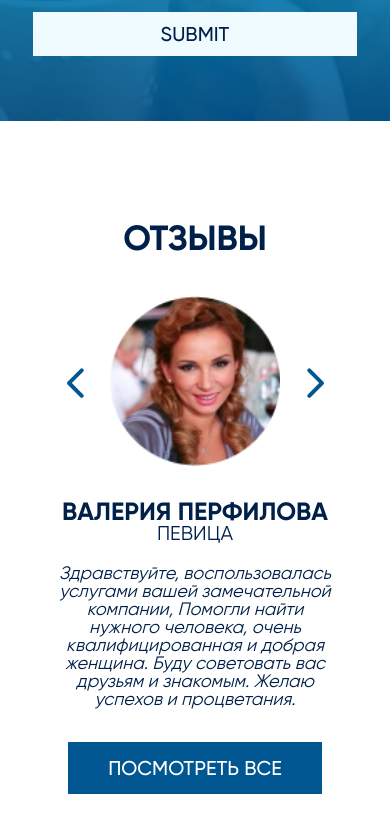
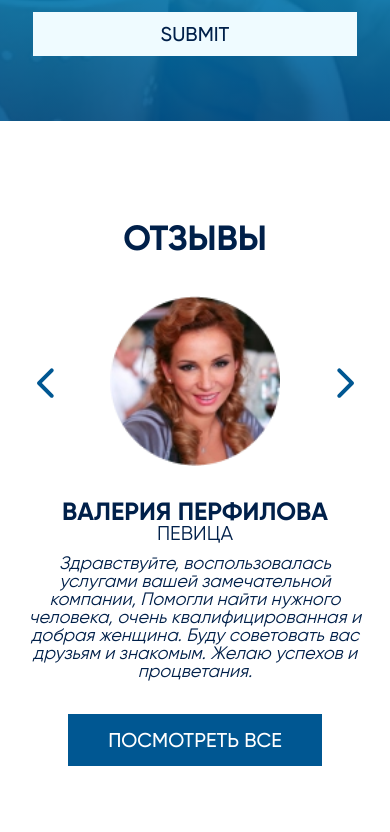
Before and after one commit to Pavel-Sol/family-website, a plain HTML site: page index.html in a window 390 px wide. Shown: the part 6923-7755 px from the top of the page. Drawn offline with nearby package versions, Linux system fonts and the light colour scheme.

Commit message:
подправил стили в секции reviews

```diff
--- a/css/media.css
+++ b/css/media.css
@@ -258,12 +258,16 @@
     }
 
     /* reviews */
+    .reviews .container {
+        padding: 0px 20px;
+    }
+
     .reviews__slider__desc__item__title {
         font-size: 25px;
     }
 
     .reviews__slider__desc__item__text {
-        margin: 20px 0px 50px 0px;
+        margin: 10px 0px 50px 0px;
         font-size: 18px;
     }
 
```
